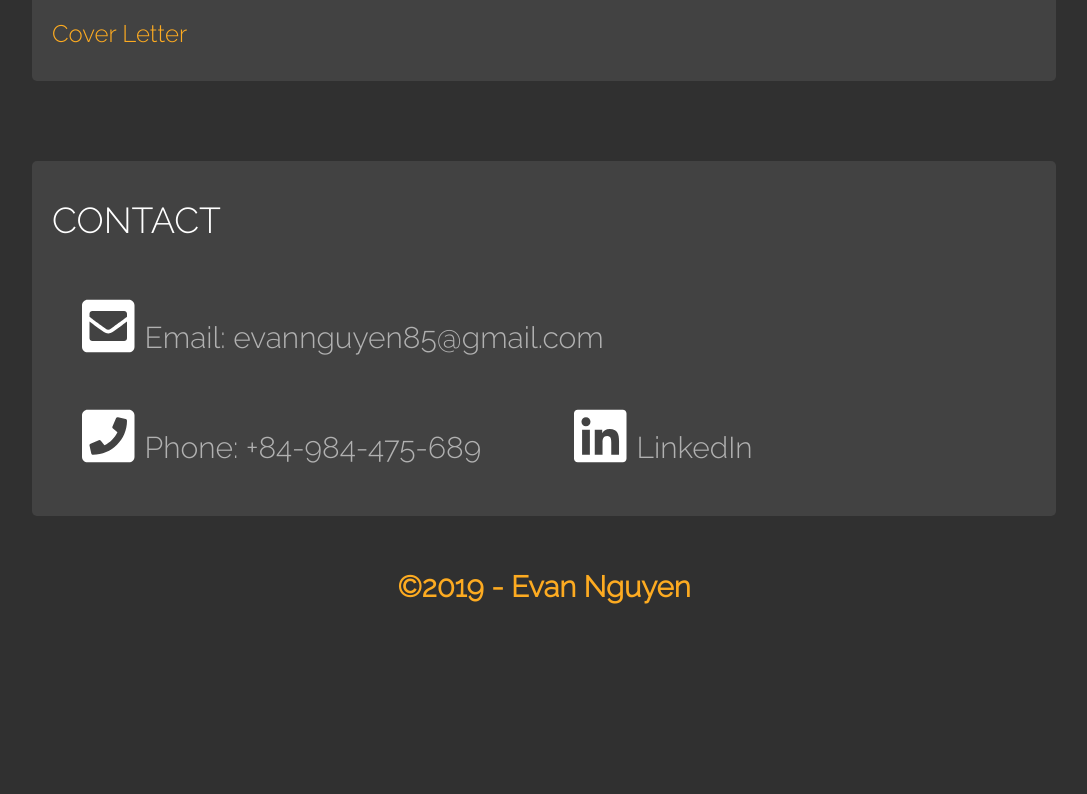
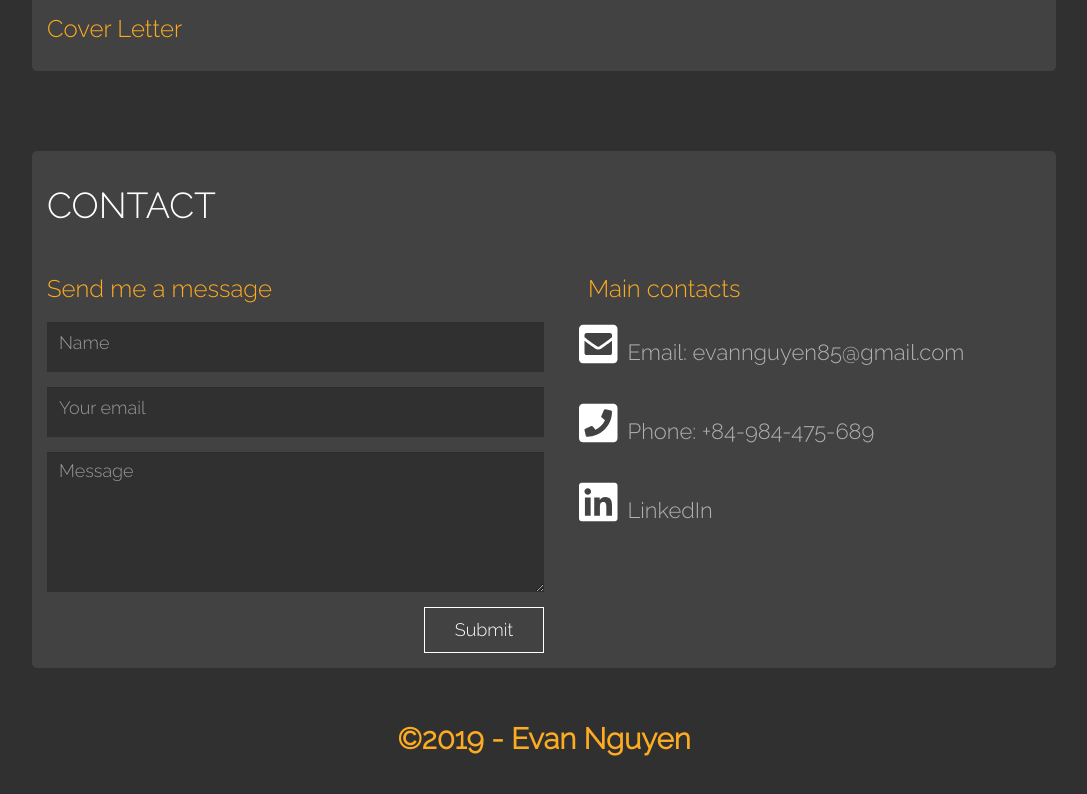
Before and after one commit to evannguyen85/evannguyenwebdev, an Angular app: page / in a window 1280 px wide. Shown: the part 3225-4019 px from the top of the page, without its empty margins (96-1183 px from the left). Built offline with nearby package versions, Linux system fonts and the light colour scheme.

Commit message:
add contact-form component and style the contact section

```diff
--- a/src/app/app.module.ts
+++ b/src/app/app.module.ts
@@ -14,6 +14,7 @@ import { FooterComponent } from './components/footer/footer.component';
 import { NavigationDirective } from './directives/navigation/navigation.directive';
 import { NavbarComponent } from './components/navbar/navbar.component';
 import { CollapseDirective } from './directives/collapse/collapse.directive';
+import { ContactFormComponent } from './components/contact-form/contact-form.component';
 
 
 
@@ -31,6 +32,7 @@ import { CollapseDirective } from './directives/collapse/collapse.directive';
     NavigationDirective,
     NavbarComponent,
     CollapseDirective,
+    ContactFormComponent,
   ],
   imports: [
     BrowserModule,
--- a/src/app/components/about/about.component.css
+++ b/src/app/components/about/about.component.css
@@ -16,10 +16,10 @@ a {
 
 .about-panel {
     background-color: #424242;
-    width: 80%;
+    width: 95%;
     margin: auto;
     text-align: left;
-    padding: 20px;
+    padding: 10px;
     border-radius: 5px;
     z-index: 10;
     transform: translateZ(100px);
@@ -51,4 +51,9 @@ h1 {
     p {
         font-size: 24px;
     }
+
+    .about-panel {
+        width: 80%;
+        padding: 15px;
+    }
 }
--- /dev/null
+++ b/src/app/components/contact-form/contact-form.component.css
@@ -0,0 +1,33 @@
+h3 {
+    color: #FDAB21;
+    padding-bottom: 10px;
+}
+
+input.form-control {
+    height: 50px;
+    padding-bottom: 15px;
+}
+
+.form-control {
+    font-size: 18px;
+    background-color: #303030;
+    color: white;
+    border: none;
+    border-radius: 0;
+}
+
+.form-control:focus {
+    background-color: white;
+    color: black;
+}
+
+button {
+    background-color: inherit;
+    border: 1px solid white;
+    border-radius: 0;
+    width: 120px;
+}
+
+button:hover {
+    background-color: #FDAB21;
+}
--- /dev/null
+++ b/src/app/components/contact-form/contact-form.component.html
@@ -0,0 +1,15 @@
+<h3>Send me a message</h3>
+<form action="">
+  <div class="form-group">
+    <input class="form-control" type="text" name="name" placeholder="Name">
+  </div>
+  <div class="form-group">
+    <input class="form-control" type="text" name="email" placeholder="Your email">
+  </div>
+  <div class="form-group">
+    <textarea class="form-control" rows="5" id="message" placeholder="Message"></textarea>
+  </div>
+  <div style="text-align: right;">
+    <button type="submit" class="btn btn-lg btn-primary">Submit</button>
+  </div>
+</form>
--- /dev/null
+++ b/src/app/components/contact-form/contact-form.component.ts
@@ -0,0 +1,15 @@
+import { Component, OnInit } from '@angular/core';
+
+@Component({
+  selector: 'app-contact-form',
+  templateUrl: './contact-form.component.html',
+  styleUrls: ['./contact-form.component.css']
+})
+export class ContactFormComponent implements OnInit {
+
+  constructor() { }
+
+  ngOnInit() {
+  }
+
+}
--- a/src/app/components/contact/contact.component.css
+++ b/src/app/components/contact/contact.component.css
@@ -2,7 +2,6 @@
     display: block;
     /* height: 110vh; */
     width: 100%;
-    /* background-color: aquamarine; */
     margin: 0 auto;
     padding-top: 80px;
     text-align: center;
@@ -12,37 +11,127 @@
 
 .contact-panel {
     background-color: #424242;
-    width: 80%;
+    width: 95%;
     margin: auto;
-    text-align: justify;
-    padding: 20px;
+    text-align: left;
+    padding: 10px;
     border-radius: 5px;
     z-index: 10;
     transform: translateZ(100px);
 }
 
 .info {
-    padding-left: 10px;
+    padding-left: 5px;
     color: #B1B1B1;
 }
 
 .contact-info {
-    padding-left: 30px;
-    padding-bottom: 20px;
+    padding-left: 5px;
+    padding-bottom: 5px;
 }
 
 .contact-panel h2 {
-    font-size: 22px;
+    font-size: 18px;
+}
+
+.contact-form {
+    width: 90%;
+    margin: auto;
+    display: block;
+    /* height: 200px; */
+    /* background-color: pink; */
+    /* margin-bottom: 30px; */
+}
+
+.contact-detail h3 {
+    color: #FDAB21;
+    font-size: 24px;
+}
+
+.contact-detail {
+    width: 90%;
+    margin: auto;
+    display: block;
 }
 
 @media screen and (min-width: 600px) {
     .contact-panel h2 {
         font-size: 26px;
     }
+
+    .info {
+        padding-left: 10px;
+    }
+
+    .contact-info {
+        padding-left: 15px;
+        padding-bottom: 15px;
+    }
 }
 
 @media screen and (min-width: 768px) {
     .contact-panel h2 {
-        font-size: 30px;
+        font-size: 18px;
+    }
+
+    .contact-info {
+        padding-left: 15px;
+        padding-bottom: 5px;
+    }
+
+    .info {
+        padding-left: 5px;
+    }
+
+    .contact-panel {
+        width: 80%;
+        padding: 15px;
     }
 }
+
+@media screen and (min-width: 900px) {
+    .contact-panel {
+        display: inline-block;
+        flex-wrap: wrap;
+    }
+    .contact-form {
+        width: 50%;
+        margin-bottom: 0;
+        order: 0;
+        float: left;
+    }
+
+    .contact-detail {
+        width: 50%;
+        margin: auto;
+        display: inline-block;
+        order: 1;
+        padding-left: 10px;
+    }
+
+    .contact-detail h3 {
+        padding-left: 15px;
+    }
+}
+
+@media screen and (min-width: 1200px) {
+    .contact-detail {
+        width: 50%;
+        margin: auto;
+        display: inline-block;
+        order: 1;
+        padding-left: 20px;
+    }
+
+    .contact-detail h3 {
+        padding-left: 24px;
+    }
+
+    .contact-panel h2 {
+        font-size: 22px;
+    }
+
+    .info {
+        padding-left: 10px;
+    }
+}
--- a/src/app/components/contact/contact.component.html
+++ b/src/app/components/contact/contact.component.html
@@ -1,22 +1,26 @@
 <section id="contact">
   <div class="contact-panel">
-    <h1 style="padding-bottom: 25px;">CONTACT</h1>
-    <div class="row contact-info">
-      <div class="col-md-8">
+    <h1 style="padding-bottom: 20px;">CONTACT</h1>
+
+    <div class="contact-form">
+      <app-contact-form></app-contact-form>
+    </div>
+
+    <div class="contact-detail">
+      <h3>Main contacts</h3>
+      <div class="contact-info">
         <h2>
           <i class="fas fa-2x fa-envelope-square"></i>
           <a class="info" href="mailto:evannguyen85@gmail.com">Email: evannguyen85@gmail.com</a>
         </h2>
       </div>
-    </div>
-    <div class="row contact-info">
-      <div class="col-md-6 col-sm-12 col-xs-12">
+      <div class="contact-info">
         <h2>
           <i class="fas fa-2x fa-phone-square"></i>
           <span class="info">Phone: +84-984-475-689</span>
         </h2>
       </div>
-      <div class="col-md-6 col-sm-12 col-xs-12">
+      <div class="contact-info">
         <h2>
           <i class="fab fa-2x fa-linkedin"></i>
           <a class="info" href="">LinkedIn</a>
--- a/src/index.html
+++ b/src/index.html
@@ -5,7 +5,7 @@
   <title>Evan Nguyen</title>
   <base href="/">
 
-  <meta name="viewport" content="width=device-width, initial-scale=1">
+  <meta name="viewport" content="width=device-width, initial-scale=1.0">
   <link rel="icon" type="image/x-icon" href="favicon.ico">
   <link href="https://fonts.googleapis.com/css?family=Raleway:300" rel="stylesheet">
 
```
Also changed, not shown: 1 other file (tests, documents, lock files or other folders). Lines whose indentation alone changed are shown as unchanged.
